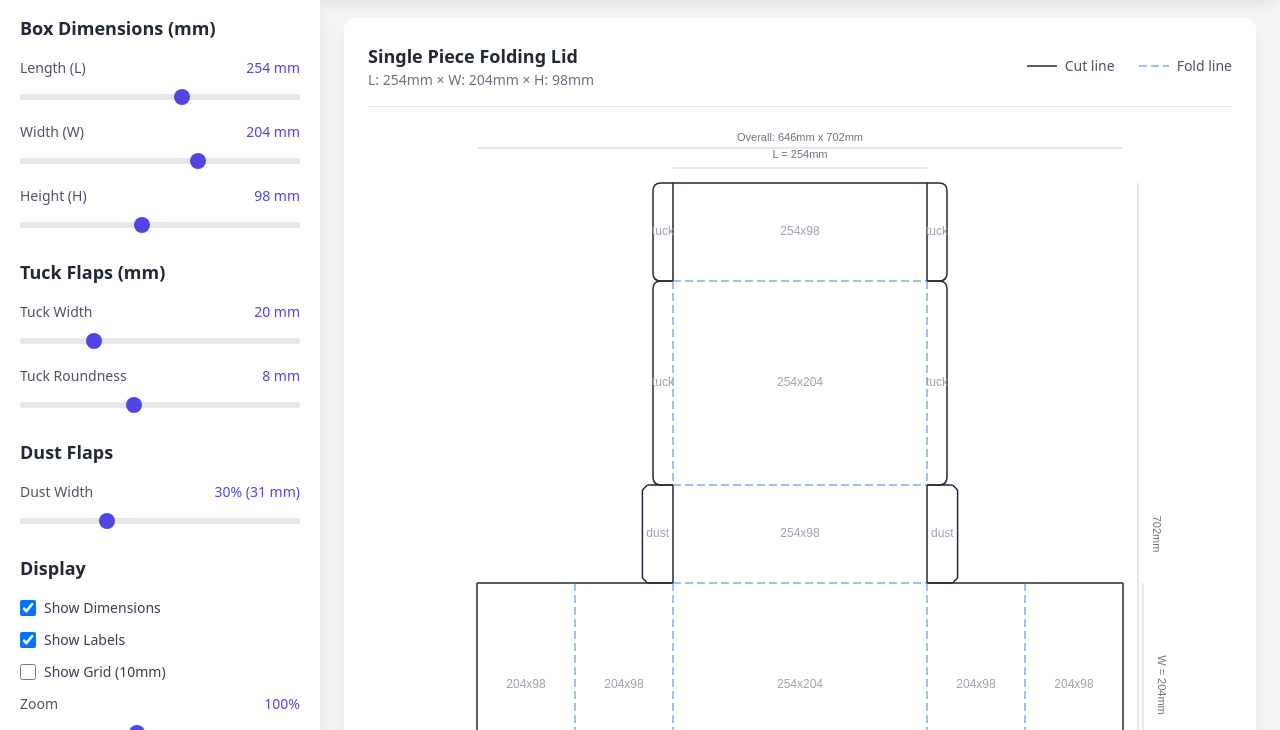
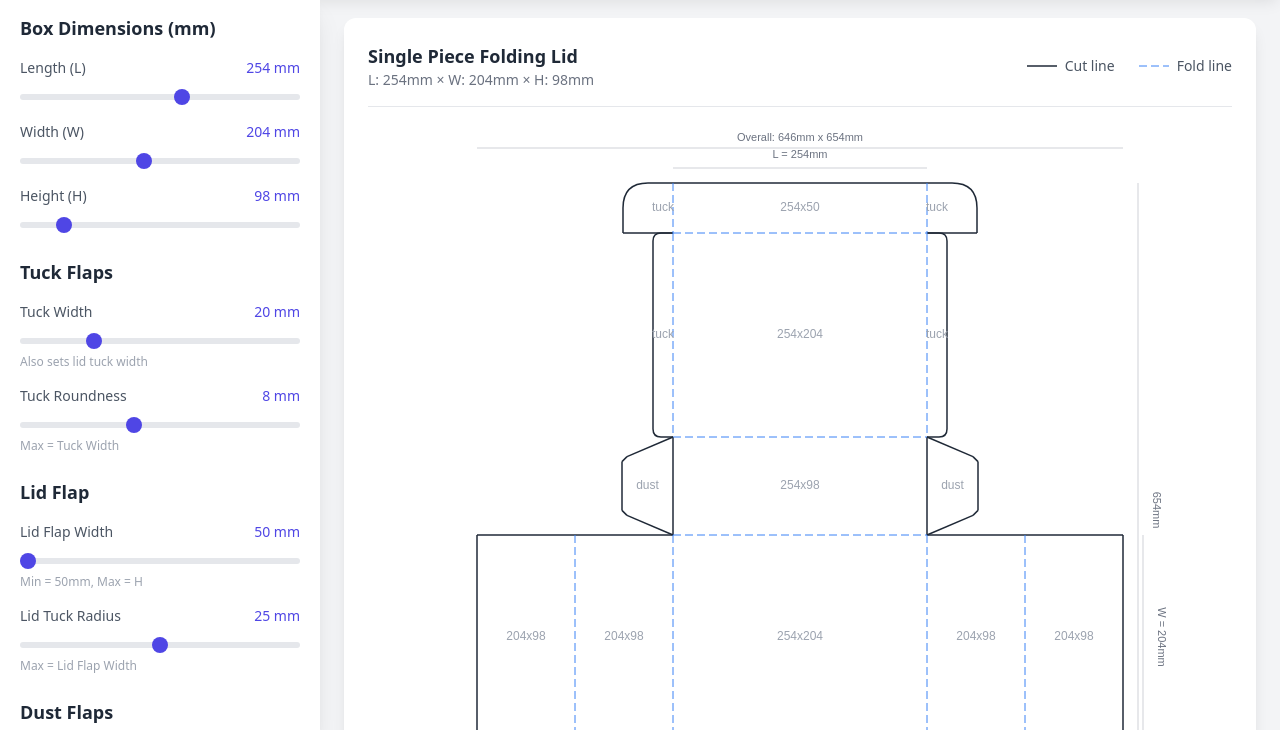
Before and after one commit to imadeous/boxy, a plain HTML site: page index.html in a window 1280 px wide. Shown: the part 70-800 px from the top of the page. Drawn offline with nearby package versions, Linux system fonts and the light colour scheme.

Commit message:
adjusted tuck flap controls

```diff
--- a/app.js
+++ b/app.js
@@ -9,9 +9,12 @@ function shoeBoxDesigner() {
             length: 254,    // L - length of base
             width: 204,     // W - width of base
             height: 98,     // H - wall height
-            dustFlapPct: 30, // Dust flap width as % (100% = W/2)
-            tuckFlap: 20,   // Tuck flap width
-            tuckRound: 8    // Tuck flap corner roundness
+            dustFlapPct: 50, // Dust flap length as % (100% = W/2)
+            dustOuterWidthPct: 60, // Outer width as % of H (inner width = H)
+            tuckFlap: 20,   // Tuck flap width (for LID side tucks)
+            tuckRound: 8,   // Tuck flap corner roundness (for LID side tucks)
+            lidFlapWidth: 50, // Lid flap height (min = 50mm, max = H)
+            lidTuckRadius: 25 // Lid tuck corner radius (max = lidFlapWidth)
         },
 
         display: {
@@ -31,21 +34,27 @@ function shoeBoxDesigner() {
             const W = parseFloat(this.box.width);
             const H = parseFloat(this.box.height);
             const dustPct = parseFloat(this.box.dustFlapPct);
-            const dust = (dustPct / 100) * (W / 2); // 100% = W/2
-            const dustR = Math.min(5, dust / 3); // Small chamfer based on dust width
+            const dust = (dustPct / 100) * (W / 2); // Flap length: 100% = W/2
+            const dustOuterPct = parseFloat(this.box.dustOuterWidthPct);
+            const dustOuterWidth = (dustOuterPct / 100) * H; // Outer width as % of H
+            const dustInnerWidth = H; // Inner width always equals H
+            const dustOffset = (dustInnerWidth - dustOuterWidth) / 2; // Offset for trapezoid
+            const dustR = Math.min(5, dust / 3); // Small chamfer based on dust length
             const tuck = parseFloat(this.box.tuckFlap);
-            const tuckR = parseFloat(this.box.tuckRound);
+            const tuckR = Math.min(parseFloat(this.box.tuckRound), tuck); // Tuck roundness: max = tuck width
+            const lidW = Math.max(50, Math.min(parseFloat(this.box.lidFlapWidth), H)); // Lid flap width: min 50, max H
+            const lidR = Math.min(parseFloat(this.box.lidTuckRadius), lidW); // Lid tuck radius: max = lidW
             const scale = parseFloat(this.display.scale);
 
             const padding = 60;
 
             // Pattern dimensions - accommodate widest elements on sides
-            // Left/right side needs room for: tuck (lid), dust (front/back), 2*H (base side walls)
-            const sideWidth = Math.max(tuck, dust, 2 * H);
+            // Left/right side needs room for: lidW (lid tuck squares), tuck (top row), dust (front/back), 2*H (base side walls)
+            const sideWidth = Math.max(lidW, tuck, dust, 2 * H);
             // Width: sideWidth + L + sideWidth
-            // Height: H (tuck flap) + W (lid top) + H (front wall) + W (base) + H (back wall) = 3H + 2W
+            // Height: lidW (lid flap) + W (lid top) + H (front wall) + W (base) + H (back wall)
             const patternW = L + 2 * sideWidth;
-            const patternH = 3 * H + 2 * W;
+            const patternH = lidW + 2 * H + 2 * W;
 
             const svgW = (patternW + padding * 2) * scale;
             const svgH = (patternH + padding * 2) * scale;
@@ -58,7 +67,7 @@ function shoeBoxDesigner() {
             const oy = padding;
 
             // Y coordinates of horizontal fold lines (top to bottom)
-            const y1 = oy + H;           // Bottom of tuck flap / top of lid top
+            const y1 = oy + lidW;        // Bottom of lid flap / top of lid top
             const y2 = y1 + W;           // Bottom of lid top / top of front wall
             const y3 = y2 + H;           // Bottom of front wall / top of base
             const y4 = y3 + W;           // Bottom of base / top of back wall
@@ -71,26 +80,32 @@ function shoeBoxDesigner() {
             const xR2 = ox + L + 2 * H;  // Right side wall
 
             // ==========================================
-            // ROW 1: TUCK FLAP (LxH) - main panel is rectangular
+            // ROW 1: LID FLAP SYSTEM (3 distinct shapes)
+            // 1. Left lid tuck (square with rounded top-left corner)
+            // 2. Main rectangle (L x lidW)
+            // 3. Right lid tuck (square with rounded top-right corner)
+            // Controls: lidW (side length of squares), lidR (corner radius)
+            // Inner vertical edges are FOLD lines - outer edges + tuck bottoms are CUT lines
+            // Only main rectangle bottom (ox to ox+L) is fold line to lid top
             // ==========================================
-            // Main tuck flap - simple rectangle (square corners)
-            cuts.push(`M ${ox} ${y1} L ${ox} ${oy} L ${ox + L} ${oy} L ${ox + L} ${y1}`);
 
-            // Left corner tuck tab - rounded outer corners only
-            cuts.push(`M ${ox} ${oy} L ${ox - tuck + tuckR} ${oy}`);
-            cuts.push(`M ${ox - tuck + tuckR} ${oy} Q ${ox - tuck} ${oy} ${ox - tuck} ${oy + tuckR}`);
-            cuts.push(`M ${ox - tuck} ${oy + tuckR} L ${ox - tuck} ${y1 - tuckR}`);
-            cuts.push(`M ${ox - tuck} ${y1 - tuckR} Q ${ox - tuck} ${y1} ${ox - tuck + tuckR} ${y1}`);
-            cuts.push(`M ${ox - tuck + tuckR} ${y1} L ${ox} ${y1}`);
+            // --- SHAPE 1: LEFT LID TUCK - outer left, top, and bottom (not right - that's fold) ---
+            cuts.push(`M ${ox - lidW} ${y1} L ${ox - lidW} ${oy + lidR} Q ${ox - lidW} ${oy} ${ox - lidW + lidR} ${oy} L ${ox} ${oy}`);
+            cuts.push(`M ${ox - lidW} ${y1} L ${ox} ${y1}`);  // Bottom edge of left tuck
 
-            // Right corner tuck tab - rounded outer corners only
-            cuts.push(`M ${ox + L} ${oy} L ${ox + L + tuck - tuckR} ${oy}`);
-            cuts.push(`M ${ox + L + tuck - tuckR} ${oy} Q ${ox + L + tuck} ${oy} ${ox + L + tuck} ${oy + tuckR}`);
-            cuts.push(`M ${ox + L + tuck} ${oy + tuckR} L ${ox + L + tuck} ${y1 - tuckR}`);
-            cuts.push(`M ${ox + L + tuck} ${y1 - tuckR} Q ${ox + L + tuck} ${y1} ${ox + L + tuck - tuckR} ${y1}`);
-            cuts.push(`M ${ox + L + tuck - tuckR} ${y1} L ${ox + L} ${y1}`);
+            // --- SHAPE 2: MAIN LID FLAP RECTANGLE - top edge only (bottom is fold) ---
+            cuts.push(`M ${ox} ${oy} L ${ox + L} ${oy}`);
 
-            // Fold line: tuck flap to lid top
+            // --- SHAPE 3: RIGHT LID TUCK - top, outer right, and bottom (not left - that's fold) ---
+            cuts.push(`M ${ox + L} ${oy} L ${ox + L + lidW - lidR} ${oy} Q ${ox + L + lidW} ${oy} ${ox + L + lidW} ${oy + lidR} L ${ox + L + lidW} ${y1}`);
+            cuts.push(`M ${ox + L} ${y1} L ${ox + L + lidW} ${y1}`);  // Bottom edge of right tuck
+
+            // --- FOLD LINES ---
+            // Fold between left lid tuck and main rectangle
+            folds.push(`M ${ox} ${oy} L ${ox} ${y1}`);
+            // Fold between main rectangle and right lid tuck
+            folds.push(`M ${ox + L} ${oy} L ${ox + L} ${y1}`);
+            // Fold: main lid flap to lid top (only center portion)
             folds.push(`M ${ox} ${y1} L ${ox + L} ${y1}`);
 
             // ==========================================
@@ -127,19 +142,33 @@ function shoeBoxDesigner() {
             // Right edge
             cuts.push(`M ${ox + L} ${y2} L ${ox + L} ${y3}`);
 
-            // Left dust flap (chamfered corners)
-            cuts.push(`M ${ox} ${y2} L ${ox - dust + dustR} ${y2}`);
-            cuts.push(`M ${ox - dust + dustR} ${y2} L ${ox - dust} ${y2 + dustR}`);
-            cuts.push(`M ${ox - dust} ${y2 + dustR} L ${ox - dust} ${y3 - dustR}`);
-            cuts.push(`M ${ox - dust} ${y3 - dustR} L ${ox - dust + dustR} ${y3}`);
-            cuts.push(`M ${ox - dust + dustR} ${y3} L ${ox} ${y3}`);
+            // Left dust flap (trapezoid with chamfered outer corners)
+            const leftDustOuterTop = y2 + dustOffset;
+            const leftDustOuterBottom = y3 - dustOffset;
+            // Top diagonal edge
+            cuts.push(`M ${ox} ${y2} L ${ox - dust + dustR} ${leftDustOuterTop}`);
+            // Top-outer chamfer
+            cuts.push(`M ${ox - dust + dustR} ${leftDustOuterTop} L ${ox - dust} ${leftDustOuterTop + dustR}`);
+            // Outer vertical edge
+            cuts.push(`M ${ox - dust} ${leftDustOuterTop + dustR} L ${ox - dust} ${leftDustOuterBottom - dustR}`);
+            // Bottom-outer chamfer
+            cuts.push(`M ${ox - dust} ${leftDustOuterBottom - dustR} L ${ox - dust + dustR} ${leftDustOuterBottom}`);
+            // Bottom diagonal edge
+            cuts.push(`M ${ox - dust + dustR} ${leftDustOuterBottom} L ${ox} ${y3}`);
 
-            // Right dust flap (chamfered corners)
-            cuts.push(`M ${ox + L} ${y2} L ${ox + L + dust - dustR} ${y2}`);
-            cuts.push(`M ${ox + L + dust - dustR} ${y2} L ${ox + L + dust} ${y2 + dustR}`);
-            cuts.push(`M ${ox + L + dust} ${y2 + dustR} L ${ox + L + dust} ${y3 - dustR}`);
-            cuts.push(`M ${ox + L + dust} ${y3 - dustR} L ${ox + L + dust - dustR} ${y3}`);
-            cuts.push(`M ${ox + L + dust - dustR} ${y3} L ${ox + L} ${y3}`);
+            // Right dust flap (trapezoid with chamfered outer corners)
+            const rightDustOuterTop = y2 + dustOffset;
+            const rightDustOuterBottom = y3 - dustOffset;
+            // Top diagonal edge
+            cuts.push(`M ${ox + L} ${y2} L ${ox + L + dust - dustR} ${rightDustOuterTop}`);
+            // Top-outer chamfer
+            cuts.push(`M ${ox + L + dust - dustR} ${rightDustOuterTop} L ${ox + L + dust} ${rightDustOuterTop + dustR}`);
+            // Outer vertical edge
+            cuts.push(`M ${ox + L + dust} ${rightDustOuterTop + dustR} L ${ox + L + dust} ${rightDustOuterBottom - dustR}`);
+            // Bottom-outer chamfer
+            cuts.push(`M ${ox + L + dust} ${rightDustOuterBottom - dustR} L ${ox + L + dust - dustR} ${rightDustOuterBottom}`);
+            // Bottom diagonal edge
+            cuts.push(`M ${ox + L + dust - dustR} ${rightDustOuterBottom} L ${ox + L} ${y3}`);
 
             // Fold line: front wall to base
             folds.push(`M ${ox} ${y3} L ${ox + L} ${y3}`);
@@ -194,19 +223,33 @@ function shoeBoxDesigner() {
             // Bottom edge
             cuts.push(`M ${ox} ${y5} L ${ox + L} ${y5}`);
 
-            // Left dust flap (chamfered)
-            cuts.push(`M ${ox} ${y4} L ${ox - dust + dustR} ${y4}`);
-            cuts.push(`M ${ox - dust + dustR} ${y4} L ${ox - dust} ${y4 + dustR}`);
-            cuts.push(`M ${ox - dust} ${y4 + dustR} L ${ox - dust} ${y5 - dustR}`);
-            cuts.push(`M ${ox - dust} ${y5 - dustR} L ${ox - dust + dustR} ${y5}`);
-            cuts.push(`M ${ox - dust + dustR} ${y5} L ${ox} ${y5}`);
+            // Left dust flap (trapezoid with chamfered outer corners)
+            const leftDustOuterTop2 = y4 + dustOffset;
+            const leftDustOuterBottom2 = y5 - dustOffset;
+            // Top diagonal edge
+            cuts.push(`M ${ox} ${y4} L ${ox - dust + dustR} ${leftDustOuterTop2}`);
+            // Top-outer chamfer
+            cuts.push(`M ${ox - dust + dustR} ${leftDustOuterTop2} L ${ox - dust} ${leftDustOuterTop2 + dustR}`);
+            // Outer vertical edge
+            cuts.push(`M ${ox - dust} ${leftDustOuterTop2 + dustR} L ${ox - dust} ${leftDustOuterBottom2 - dustR}`);
+            // Bottom-outer chamfer
+            cuts.push(`M ${ox - dust} ${leftDustOuterBottom2 - dustR} L ${ox - dust + dustR} ${leftDustOuterBottom2}`);
+            // Bottom diagonal edge
+            cuts.push(`M ${ox - dust + dustR} ${leftDustOuterBottom2} L ${ox} ${y5}`);
 
-            // Right dust flap (chamfered)
-            cuts.push(`M ${ox + L} ${y4} L ${ox + L + dust - dustR} ${y4}`);
-            cuts.push(`M ${ox + L + dust - dustR} ${y4} L ${ox + L + dust} ${y4 + dustR}`);
-            cuts.push(`M ${ox + L + dust} ${y4 + dustR} L ${ox + L + dust} ${y5 - dustR}`);
-            cuts.push(`M ${ox + L + dust} ${y5 - dustR} L ${ox + L + dust - dustR} ${y5}`);
-            cuts.push(`M ${ox + L + dust - dustR} ${y5} L ${ox + L} ${y5}`);
+            // Right dust flap (trapezoid with chamfered outer corners)
+            const rightDustOuterTop2 = y4 + dustOffset;
+            const rightDustOuterBottom2 = y5 - dustOffset;
+            // Top diagonal edge
+            cuts.push(`M ${ox + L} ${y4} L ${ox + L + dust - dustR} ${rightDustOuterTop2}`);
+            // Top-outer chamfer
+            cuts.push(`M ${ox + L + dust - dustR} ${rightDustOuterTop2} L ${ox + L + dust} ${rightDustOuterTop2 + dustR}`);
+            // Outer vertical edge
+            cuts.push(`M ${ox + L + dust} ${rightDustOuterTop2 + dustR} L ${ox + L + dust} ${rightDustOuterBottom2 - dustR}`);
+            // Bottom-outer chamfer
+            cuts.push(`M ${ox + L + dust} ${rightDustOuterBottom2 - dustR} L ${ox + L + dust - dustR} ${rightDustOuterBottom2}`);
+            // Bottom diagonal edge
+            cuts.push(`M ${ox + L + dust - dustR} ${rightDustOuterBottom2} L ${ox + L} ${y5}`);
 
             // ==========================================
             // BUILD SVG
@@ -251,9 +294,9 @@ function shoeBoxDesigner() {
             // Labels
             if (this.display.showLabels) {
                 const labels = [
-                    { x: ox + L / 2, y: oy + H / 2, text: `${L}x${H}` },
-                    { x: ox - tuck / 2, y: oy + H / 2, text: 'tuck' },
-                    { x: ox + L + tuck / 2, y: oy + H / 2, text: 'tuck' },
+                    { x: ox + L / 2, y: oy + lidW / 2, text: `${L}x${Math.round(lidW)}` },
+                    { x: ox - tuck / 2, y: oy + lidW / 2, text: 'tuck' },
+                    { x: ox + L + tuck / 2, y: oy + lidW / 2, text: 'tuck' },
                     { x: ox + L / 2, y: y1 + W / 2, text: `${L}x${W}` },
                     { x: ox - tuck / 2, y: y1 + W / 2, text: 'tuck' },
                     { x: ox + L + tuck / 2, y: y1 + W / 2, text: 'tuck' },
@@ -309,11 +352,12 @@ function shoeBoxDesigner() {
             const dustPct = parseFloat(this.box.dustFlapPct);
             const dust = (dustPct / 100) * (W / 2);
             const tuck = parseFloat(this.box.tuckFlap);
+            const lidW = Math.min(parseFloat(this.box.lidFlapWidth), H);
 
             const padding = 60;
-            const sideWidth = Math.max(tuck, dust, 2 * H);
+            const sideWidth = Math.max(lidW, tuck, dust, 2 * H);
             const patternW = L + 2 * sideWidth;
-            const patternH = 3 * H + 2 * W;
+            const patternH = lidW + 2 * H + 2 * W;
             const totalW = patternW + padding * 2;
             const totalH = patternH + padding * 2;
 
@@ -358,11 +402,12 @@ function shoeBoxDesigner() {
             const dustPct = parseFloat(this.box.dustFlapPct);
             const dust = (dustPct / 100) * (W / 2);
             const tuck = parseFloat(this.box.tuckFlap);
+            const lidW = Math.min(parseFloat(this.box.lidFlapWidth), H);
 
             const padding = 60;
-            const sideWidth = Math.max(tuck, dust, 2 * H);
+            const sideWidth = Math.max(lidW, tuck, dust, 2 * H);
             const patternW = L + 2 * sideWidth;
-            const patternH = 3 * H + 2 * W;
+            const patternH = lidW + 2 * H + 2 * W;
             const totalW = patternW + padding * 2;
             const totalH = patternH + padding * 2;
 
--- a/index.html
+++ b/index.html
@@ -104,21 +104,21 @@
                                 <label class="text-sm text-gray-600">Width (W)</label>
                                 <span class="text-sm font-medium text-indigo-600" x-text="box.width + ' mm'"></span>
                             </div>
-                            <input type="range" x-model="box.width" min="30" max="300" class="w-full param-slider">
+                            <input type="range" x-model="box.width" min="50" max="400" class="w-full param-slider">
                         </div>
                         <div>
                             <div class="flex justify-between mb-1">
                                 <label class="text-sm text-gray-600">Height (H)</label>
                                 <span class="text-sm font-medium text-indigo-600" x-text="box.height + ' mm'"></span>
                             </div>
-                            <input type="range" x-model="box.height" min="20" max="200" class="w-full param-slider">
+                            <input type="range" x-model="box.height" min="50" max="400" class="w-full param-slider">
                         </div>
                     </div>
                 </div>
 
-                <!-- Flap Options -->
+                <!-- Tuck Flap Options (cyan area in diagram) -->
                 <div>
-                    <h2 class="text-lg font-semibold text-gray-800 mb-4">Tuck Flaps (mm)</h2>
+                    <h2 class="text-lg font-semibold text-gray-800 mb-4">Tuck Flaps</h2>
                     <div class="space-y-4">
                         <div>
                             <div class="flex justify-between mb-1">
@@ -126,13 +126,43 @@
                                 <span class="text-sm font-medium text-indigo-600" x-text="box.tuckFlap + ' mm'"></span>
                             </div>
                             <input type="range" x-model="box.tuckFlap" min="10" max="50" class="w-full param-slider">
+                            <p class="text-xs text-gray-400 mt-1">Also sets lid tuck width</p>
                         </div>
                         <div>
                             <div class="flex justify-between mb-1">
                                 <label class="text-sm text-gray-600">Tuck Roundness</label>
                                 <span class="text-sm font-medium text-indigo-600" x-text="box.tuckRound + ' mm'"></span>
                             </div>
-                            <input type="range" x-model="box.tuckRound" min="0" max="20" class="w-full param-slider">
+                            <input type="range" x-model="box.tuckRound" min="0" :max="box.tuckFlap"
+                                class="w-full param-slider">
+                            <p class="text-xs text-gray-400 mt-1">Max = Tuck Width</p>
+                        </div>
+                    </div>
+                </div>
+
+                <!-- Lid Flap Options -->
+                <div>
+                    <h2 class="text-lg font-semibold text-gray-800 mb-4">Lid Flap</h2>
+                    <div class="space-y-4">
+                        <div>
+                            <div class="flex justify-between mb-1">
+                                <label class="text-sm text-gray-600">Lid Flap Width</label>
+                                <span class="text-sm font-medium text-indigo-600"
+                                    x-text="Math.max(50, Math.min(box.lidFlapWidth, box.height)) + ' mm'"></span>
+                            </div>
+                            <input type="range" x-model="box.lidFlapWidth" min="50" :max="box.height"
+                                class="w-full param-slider">
+                            <p class="text-xs text-gray-400 mt-1">Min = 50mm, Max = H</p>
+                        </div>
+                        <div>
+                            <div class="flex justify-between mb-1">
+                                <label class="text-sm text-gray-600">Lid Tuck Radius</label>
+                                <span class="text-sm font-medium text-indigo-600"
+                                    x-text="Math.min(box.lidTuckRadius, box.lidFlapWidth) + ' mm'"></span>
+                            </div>
+                            <input type="range" x-model="box.lidTuckRadius" min="0" :max="box.lidFlapWidth"
+                                class="w-full param-slider">
+                            <p class="text-xs text-gray-400 mt-1">Max = Lid Flap Width</p>
                         </div>
                     </div>
                 </div>
@@ -143,11 +173,22 @@
                     <div class="space-y-4">
                         <div>
                             <div class="flex justify-between mb-1">
-                                <label class="text-sm text-gray-600">Dust Width</label>
+                                <label class="text-sm text-gray-600">Flap Length (h)</label>
                                 <span class="text-sm font-medium text-indigo-600"
                                     x-text="box.dustFlapPct + '% (' + Math.round((box.dustFlapPct / 100) * (box.width / 2)) + ' mm)'"></span>
                             </div>
                             <input type="range" x-model="box.dustFlapPct" min="0" max="100" class="w-full param-slider">
+                        </div>
+                        <div>
+                            <div class="flex justify-between mb-1">
+                                <label class="text-sm text-gray-600">Outer Width (a)</label>
+                                <span class="text-sm font-medium text-indigo-600"
+                                    x-text="box.dustOuterWidthPct + '% (' + Math.round((box.dustOuterWidthPct / 100) * box.height) + ' mm)'"></span>
+                            </div>
+                            <input type="range" x-model="box.dustOuterWidthPct" min="10" max="100"
+                                class="w-full param-slider">
+                            <p class="text-xs text-gray-400 mt-1"
+                                x-text="'Inner width (b) = H (' + box.height + ' mm)'"></p>
                         </div>
                     </div>
                 </div>
```
